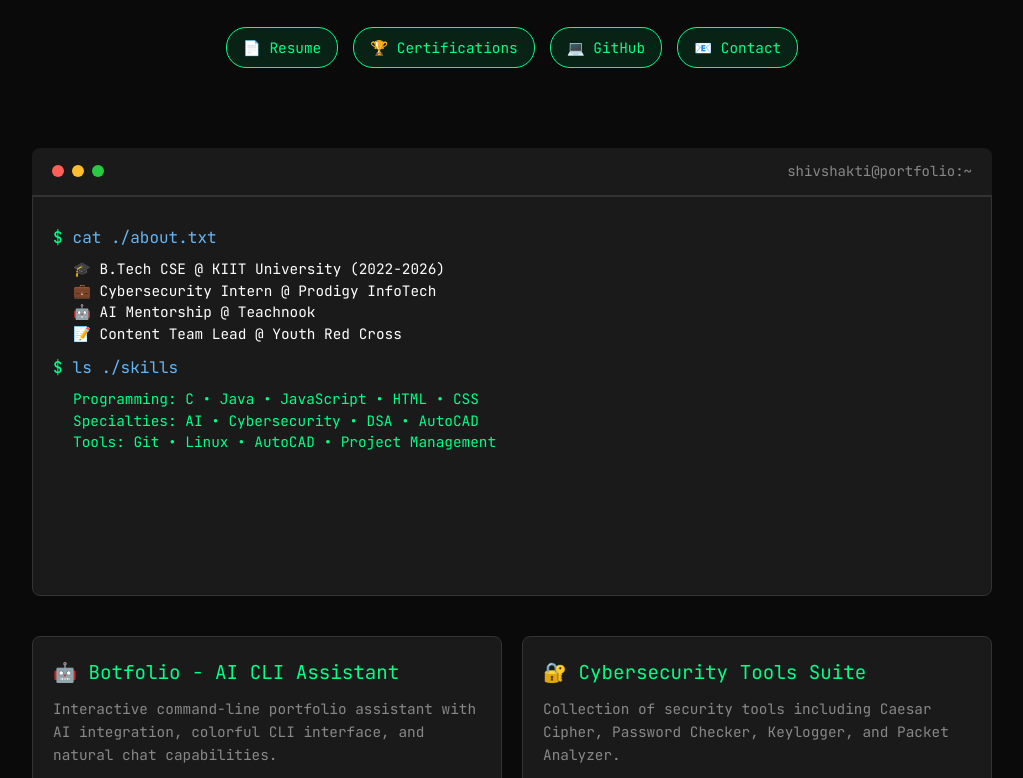
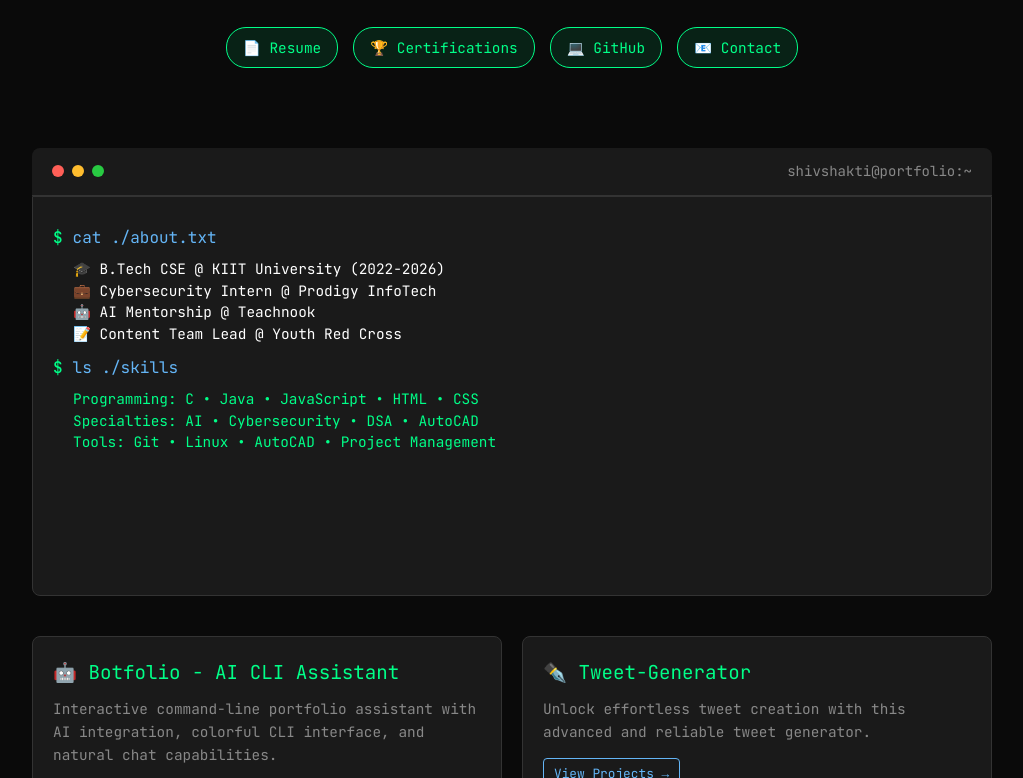
Before and after one commit to SSV04/SSV04.github.io, a plain HTML site: page index.html in a window 1280 px wide. Shown: the part 165-943 px from the top of the page, without its empty margins (128-1151 px from the left). Drawn offline with Linux system fonts and the light colour scheme.

Commit message:
Update index.html
cybersec suite -> tweet generator

```diff
--- a/index.html
+++ b/index.html
@@ -486,10 +486,10 @@
 
             <div class="project-card">
                 <div class="project-title">
-                    🔐 Cybersecurity Tools Suite
+                    ✒️ Tweet-Generator
                 </div>
                 <div class="project-description">
-                    Collection of security tools including Caesar Cipher, Password Checker, Keylogger, and Packet Analyzer.
+                    Unlock effortless tweet creation with this advanced and reliable tweet generator.
                 </div>
                 <a href="https://github.com/SSV04" class="project-link" target="_blank">View Projects →</a>
             </div>
```
